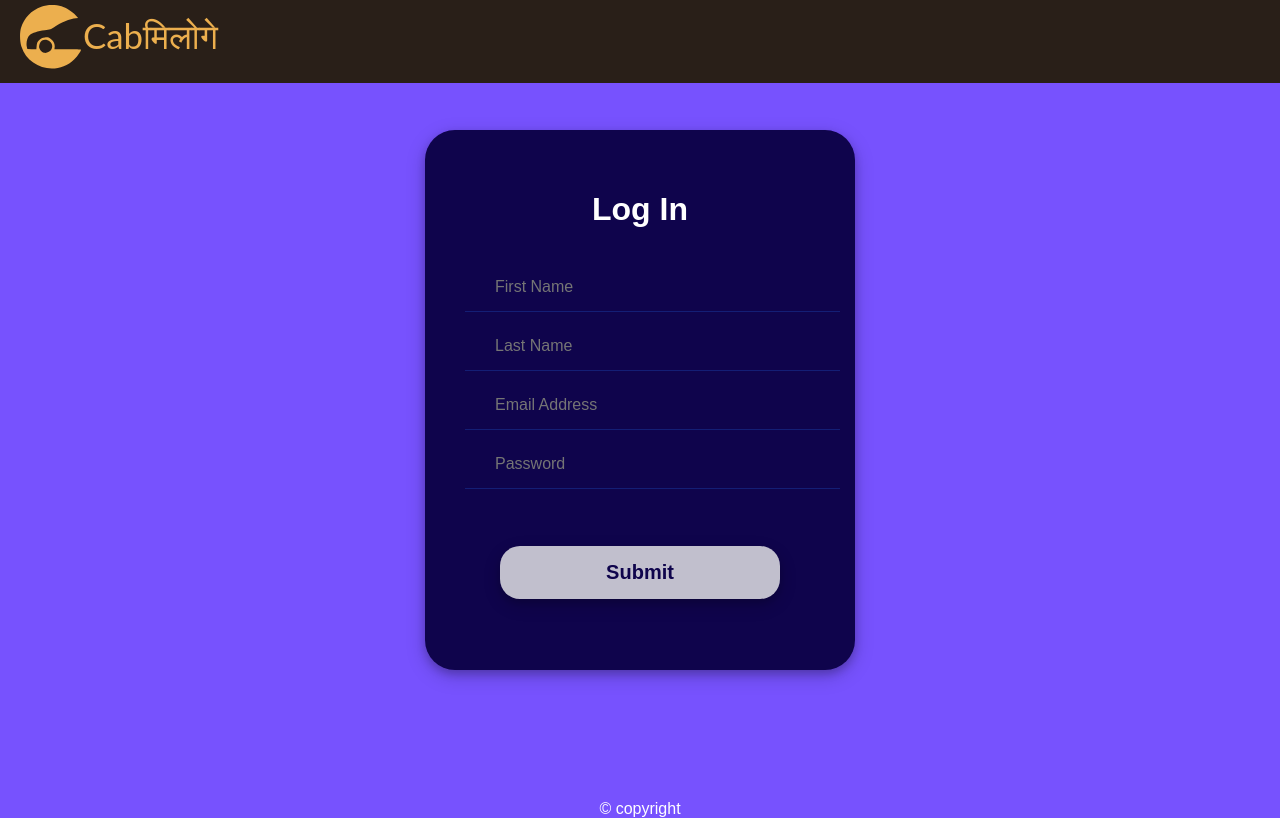
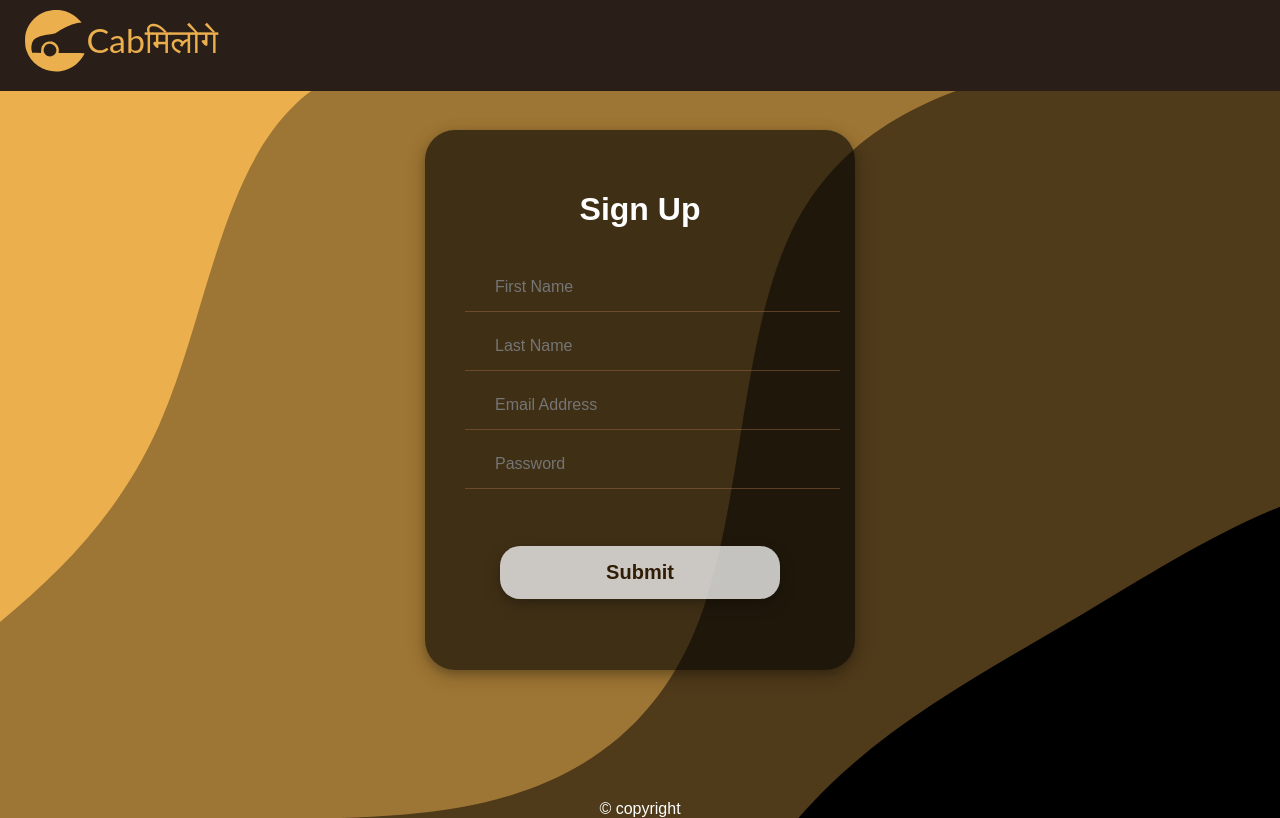
Before and after one commit to himanshuyv/CabMiloge, a Flask app: page /SignUp in a window 1280 px wide. Run offline with Flask 3, Linux system fonts and the light colour scheme.

Commit message:
design changes for signup

```diff
--- a/static/style.css
+++ b/static/style.css
@@ -27,11 +27,12 @@ body {
 }
 
 .logo {
+    padding: 0.3rem;
     font-size: 1.5rem;
 }
 
 .logo>img {
-    height: 4.2rem;
+    height: 4.1rem;
 }
 
 .unselectable {
--- a/templates/LogIn.html
+++ b/templates/LogIn.html
@@ -99,7 +99,7 @@ input:focus{
     width:80%;
     padding:15px;
     background-color: #eeeeee;
-    color:#0f044c;
+    color:#2e1903;
     border:none;
     border-radius:20px;
     font-size:20px;
@@ -109,6 +109,7 @@ input:focus{
 }
 
 .btn:hover{
+    background-color: #b48e62;
     opacity:1;
 }
 
@@ -117,7 +118,7 @@ input:focus{
 }
 
 .signup span::hover{
-    color:#3793df
+    color:#216ca9
 }
 
 a{
--- a/templates/SignUp.html
+++ b/templates/SignUp.html
@@ -16,6 +16,8 @@ body{
     padding:0;
     box-sizing:border-box;
     font-family: 'Montserrat', sans-serif;
+    background-image: url("../static/login-background.svg");
+    background-size:cover;
     color:#fff;
 }
 
@@ -36,7 +38,7 @@ h1{
     height:460px;
     font-size:16px;
     padding:40px 40px;
-    background-color: #0f044c;
+    background-color: rgba(0,0,0,0.6);
     box-shadow: 0 4px 8px 0 rgba(0,0,0,0.2),0 6px 20px 0 rgba(0,0,0,0.19);
     border-radius: 30px;
 }
@@ -58,9 +60,9 @@ input{
     padding:0 30px 15px;
     font-size:16px;
     border:none;
-    border-bottom: 1px solid #141e75;
+    border-bottom: 1px solid #9b6a457b;
     outline:none;
-    background-color: #0f044c;
+    background-color: rgba(0,0,0,0);
     color: #fff;
 }
 
@@ -88,7 +90,7 @@ input:focus{
     width:80%;
     padding:15px;
     background-color: #eeeeee;
-    color:#0f044c;
+    color:#2e1903;
     border:none;
     border-radius:20px;
     font-size:20px;
@@ -98,6 +100,7 @@ input:focus{
 }
 
 .btn:hover{
+    background-color: #b48e62;
     opacity:1;
 }
 
@@ -126,7 +129,7 @@ a{
     </div>
     <div class="container">
         <div class="box">
-        <h1>Log In</h1>
+        <h1>Sign Up</h1>
         <div class="user">
         <form action="/Get_userData">
             <i class="fas fa-user"></i>
```
Also changed, not shown: encrypt.py (added).
